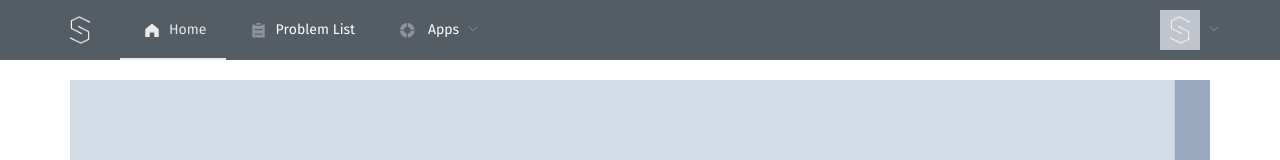
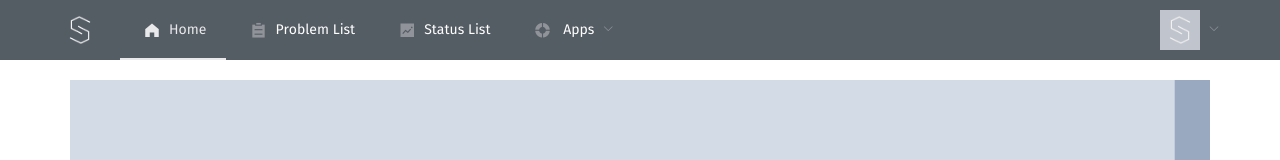
Before and after one commit to segment-oj/segmentoj-frontend, a Vue app: page / in a window 1280 px wide. Shown: the top 160 px of the page. Built offline with nearby package versions, Linux system fonts and the light colour scheme; what vue-katex, vue-unique-id would draw is missing.

Commit message:
add entrence
Signed-off-by: zhangtianli2006 <49156174+zhangtianli2006@users.noreply.github.com>

```diff
--- a/src/components/page/navbar.vue
+++ b/src/components/page/navbar.vue
@@ -21,6 +21,10 @@
         <el-menu-item index="/problem/list" class="webkit-box">
           <i class="el-icon-s-order" />
           <div class="lable"> Problem List</div>
+        </el-menu-item>
+        <el-menu-item index="/status/list" class="webkit-box">
+          <i class="el-icon-s-marketing" />
+          <div class="lable"> Status List</div>
         </el-menu-item>
         <el-submenu index="1">
           <template slot="title">
```
